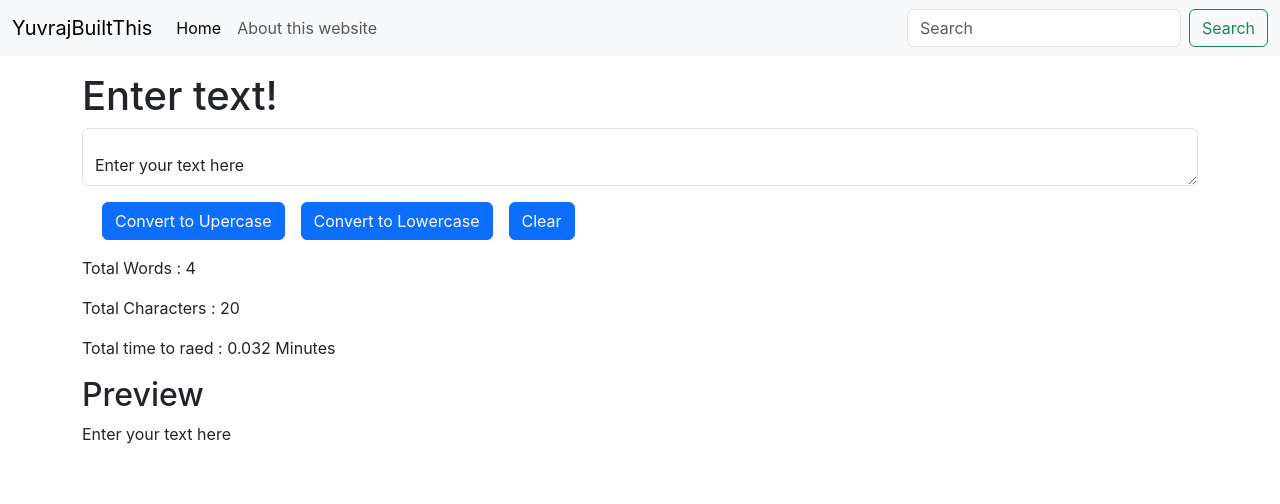
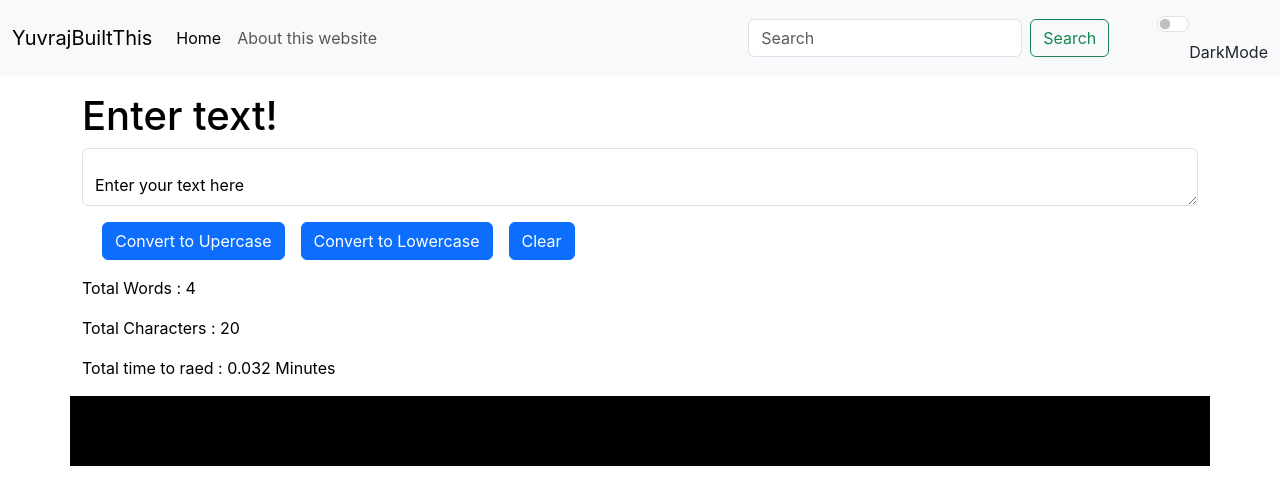
Before and after one commit to Yuvraj2172/React_cwh, a React (Create React App) app in the folder my-app/: page / in a window 1280 px wide. Shown: the top 504 px of the page. Built offline with nearby package versions, Linux system fonts and the light colour scheme.

Commit message:
Improved Darkmode

```diff
--- a/my-app/src/App.js
+++ b/my-app/src/App.js
@@ -1,9 +1,22 @@
 import Navbar from "./Components/Navbar";
 import TextForm from "./Components/TextForm";
+import { useState } from "react";
 function App() {
+
+  const [mode,  setMode] = useState('light'); // Whether dark mode is enabled or not...
+  const toggleMode = () =>{
+    if(mode === 'light'){
+      setMode('dark');
+      document.body.style.backgroundColor = "gray";
+    }
+    else {
+      setMode('light');
+      document.body.style.backgroundColor = "white";
+    }
+  }
   return (
     <>
-    <Navbar title="YuvrajBuiltThis" aboutText = "About this website" />
+    <Navbar title="YuvrajBuiltThis" aboutText = "About this website" mode = {mode} toggleMode = {toggleMode}/>
      {/* Default Props */}
     {/* <Navbar/> */}
 
--- a/my-app/src/Components/Navbar.js
+++ b/my-app/src/Components/Navbar.js
@@ -3,7 +3,9 @@ import PropTypes from "prop-types";
 
 export default function Navbar(props) {
   return (
-    <nav className="navbar navbar-expand-lg bg-body-tertiary">
+    <nav
+      className={`navbar navbar-expand-lg navbar-${props.mode} bg-${props.mode} `}
+    >
       <div className="container-fluid">
         <a className="navbar-brand" href="/">
           {props.title}
@@ -43,6 +45,25 @@ export default function Navbar(props) {
               Search
             </button>
           </form>
+          <div
+            className={`form-check form-switch text-${
+              !props.mode === "light" ? "dark" : "light"
+            }`}
+          >
+            <input
+              className="m-2 form-check-input"
+              type="checkbox"
+              role="switch"
+              id="flexSwitchCheckDefault"
+              onClick={props.toggleMode}
+            />
+            <label
+              className={` bg-${props.mode} form-check-label  form-check form-switch text-${props.mode==="light"? "dark" : "light"}`}
+              htmlFor="flexSwitchCheckDefault"
+            >
+              DarkMode
+            </label>
+          </div>
         </div>
       </div>
     </nav>
--- a/my-app/src/Components/TextForm.js
+++ b/my-app/src/Components/TextForm.js
@@ -27,13 +27,13 @@ export default function TextForm(props) {
         }
   return (
     <>
-    <div className="container my-3">
-      <h1>{props.heading} </h1>
+    <div className="container my-3" style={{color: props.mode ===`dark` ? `white` : `black`}}>
+      <h1  >{props.heading} </h1>
       <div className="form-floating">
         <textarea
           className="form-control"
           id="floatingTextarea"
-         value ={text} onChange={handleOnChange}></textarea>
+         value ={text} onChange={handleOnChange} style={{backgroundColor: props.mode ==="dark" ? "red" : "white", color:props.mode === 'dark' ? 'white' : 'black'}} rows ="8"></textarea>
       </div>
       <div className="container">
 
@@ -45,9 +45,9 @@ export default function TextForm(props) {
       <p>Total Characters : {text.length}</p>
       <p>Total time to raed : {(0.008 * text.split(" ").length).toPrecision(2)}  Minutes</p>
       </div>
-    <div className="container">
+    <div className={`container bg-${props.mode ==="dark"? "white": "black"}` } style={{color: props.mode ===`dark` ? `white` : `black`}}>
         <h2>Preview</h2>
-        <p>{text}</p>
+        <p>{text.length > 0 ? text : "Enter something to preview"}</p>
     </div>
     </>
   );
```
